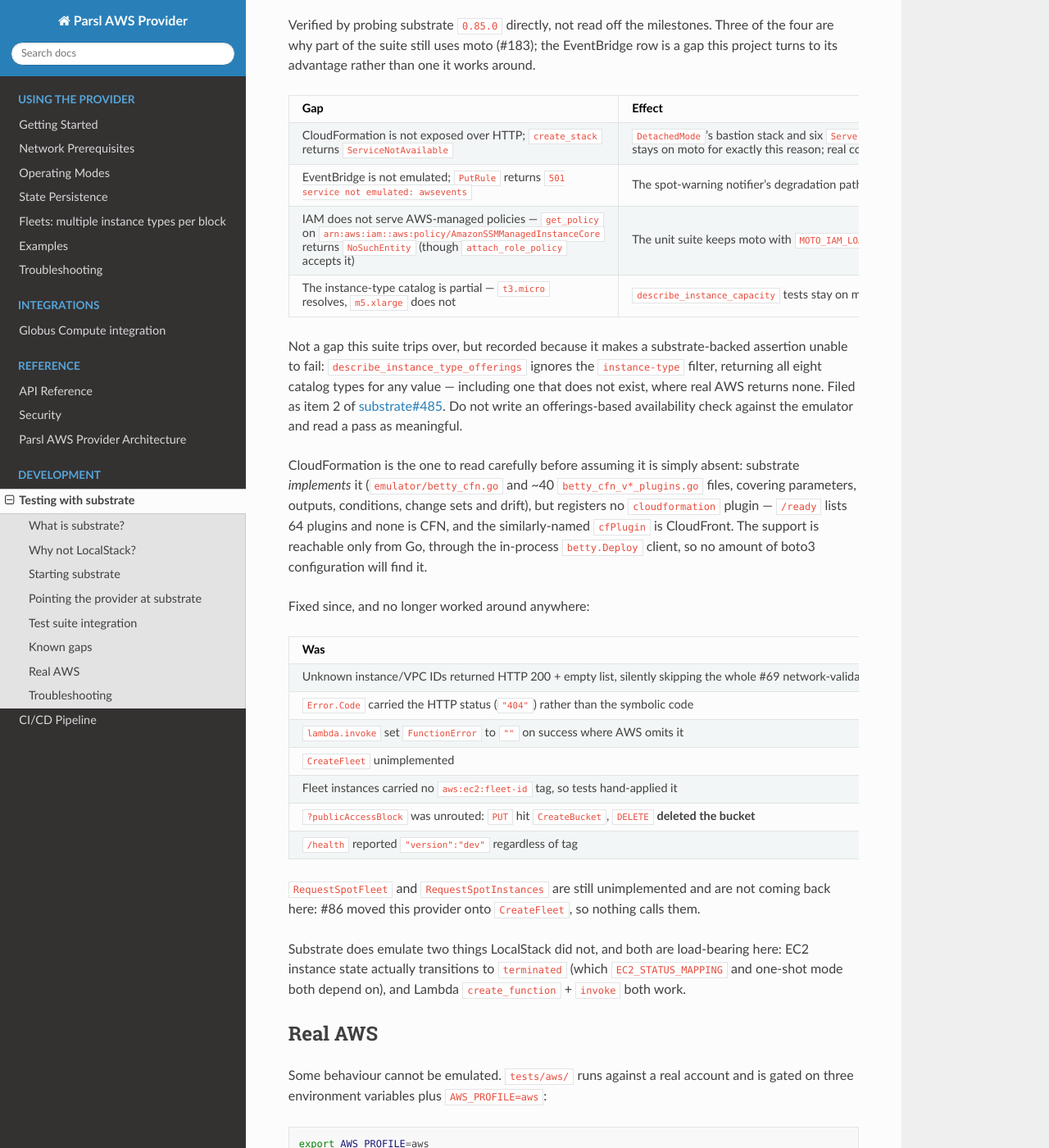
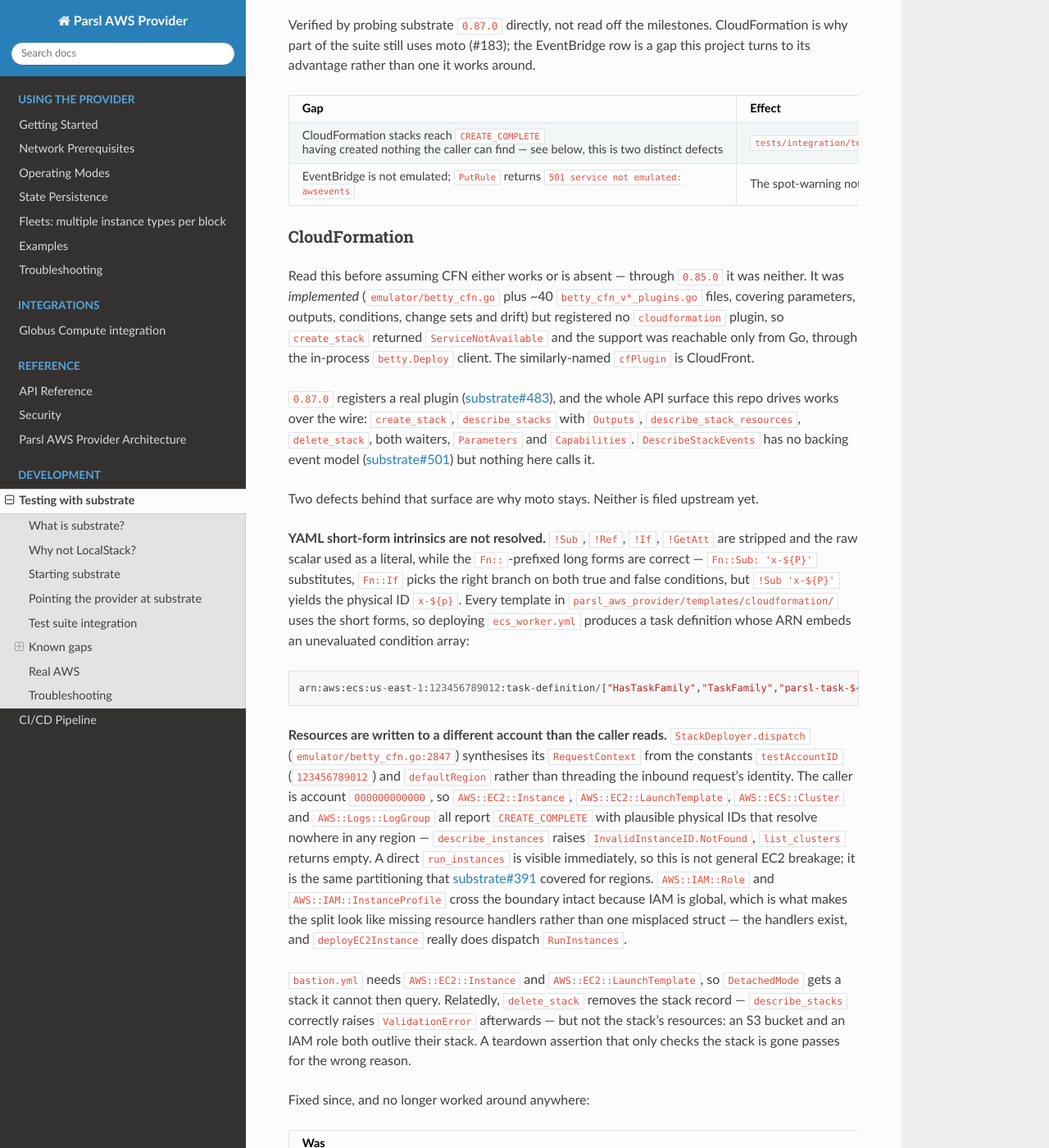
Before and after one commit to scttfrdmn/parsl-aws-provider, a Sphinx documentation site: the page built from docs/substrate_testing.md, in a window 1280 px wide and 1400 px high, scrolled down 3840 px. Shown: the whole window at 82% size. Built offline with Sphinx 7.4.7 and the Read the Docs theme 3.1.0, drawn with Linux system fonts in a browser that asks for light colours; some of the changed text lies outside the part shown.

Commit message:
chore: bump substrate pin to 0.87.0, record what CFN still lacks (#208)
0.87.0 carries all three fixes filed from this repo while probing 0.85.0.
Bumped in docker-compose.substrate.yml and .github/workflows/ci.yml
together, as the compose comment requires.

Verified on the wire against ghcr.io/scttfrdmn/substrate:0.87.0:

  substrate#484 all five service-role managed policies this project
    attaches now resolve through get_policy, with documents and version
    IDs. The old failure was an asymmetry -- attach_role_policy accepted
    an ARN get_policy then denied -- which is what made it read as a
    consumer bug.
  substrate#485 every instance type this project names is in the catalog,
    an unknown type raises InvalidInstanceType, and the offerings
    instance-type filter discriminates (3 AZs for m5.xlarge, 0 for a
    bogus type). The filter had been dead code, so an offerings-based
    availability assertion could not fail.
  substrate#483 a real cloudformation plugin is registered. create_stack,
    describe_stacks with Outputs, describe_stack_resources, delete_stack,
    both waiters, Parameters and Capabilities all work.

tests/integration goes 130 passed / 1 skipped -> 131 passed / 0 skipped
with no test-side change: the CloudFormation guard lifted itself, because
tests/conftest.py probes /_localstack/health instead of hardcoding a
verdict. Conformance suite still 5 passed.

CFN is not yet a moto replacement, so #183 stays open. Two defects sit
behind the working API surface, and docs/substrate_testing.md now records
both with their evidence:

  - YAML short-form intrinsics are not resolved. !Sub, !Ref, !If are
    stripped and the raw scalar used literally, while the Fn:: long forms
    are correct. All five templates in templates/cloudformation/ use the
    short forms, so ecs_worker.yml deploys a task definition whose ARN
    embeds an unevaluated Fn::If array.
  - StackDeployer.dispatch synthesises its RequestContext from the
    constants testAccountID and defaultRegion rather than the inbound
    request, so resources are written to 123456789012 while the caller
    reads 000000000000. EC2, ECS and Logs resources reach CREATE_COMPLETE
    and resolve nowhere; IAM crosses intact because it is global, which
    is what makes the split look like missing handlers.

Neither is filed upstream.

Refs #183

````diff
--- a/docs/substrate_testing.md
+++ b/docs/substrate_testing.md
@@ -37,12 +37,12 @@ any step ran.
 The compose file is pinned to a specific image tag, deliberately — an emulator that
 silently changes under CI turns an unrelated PR red.
 
-`/health` reports the real version as of 0.85.0 — `{"status":"ok","version":"v0.85.0"}` —
+`/health` reports the real version since 0.85.0 — `{"status":"ok","version":"v0.87.0"}` —
 so `make substrate-status` is enough to confirm the pin. Released images used to
 report `"version":"dev"` whatever their tag
 ([substrate#402](https://github.com/scttfrdmn/substrate/issues/402)); against an
 older image, use
-`podman image inspect ghcr.io/scttfrdmn/substrate:0.85.0 --format '{{.Digest}}'`
+`podman image inspect ghcr.io/scttfrdmn/substrate:0.87.0 --format '{{.Digest}}'`
 instead.
 
 When bumping the pin, change it in **two** places — `docker-compose.substrate.yml`
@@ -182,33 +182,68 @@ provider.
 
 ## Known gaps
 
-Verified by probing substrate `0.85.0` directly, not read off the milestones.
-Three of the four are why part of the suite still uses moto (#183); the
-EventBridge row is a gap this project turns to its advantage rather than one it
-works around.
+Verified by probing substrate `0.87.0` directly, not read off the milestones.
+CloudFormation is why part of the suite still uses moto (#183); the EventBridge
+row is a gap this project turns to its advantage rather than one it works around.
 
 | Gap | Effect | Upstream |
 |---|---|---|
-| CloudFormation is not exposed over HTTP; `create_stack` returns `ServiceNotAvailable` | `DetachedMode`'s bastion stack and six `ServerlessMode` tests that drive `cf_client` cannot run here. `tests/integration/test_serverless_mode_spot_fleet_integration.py` stays on moto for exactly this reason; real coverage is in `tests/aws/` | [substrate#483](https://github.com/scttfrdmn/substrate/issues/483) |
+| CloudFormation stacks reach `CREATE_COMPLETE` having created nothing the caller can find — see below, this is two distinct defects | `tests/integration/test_serverless_mode_spot_fleet_integration.py` and `test_detached_mode_spot_fleet_integration.py` stay on moto; real coverage is in `tests/aws/` | [substrate#483](https://github.com/scttfrdmn/substrate/issues/483) reopened the door; the remainder is unfiled |
 | EventBridge is not emulated; `PutRule` returns `501 service not emulated: awsevents` | The spot-warning notifier's degradation path is testable *because* of this. The warning path itself is covered end to end by wiring an SQS queue directly, since the monitor only ever reads warnings through SQS | — |
-| IAM does not serve AWS-managed policies — `get_policy` on `arn:aws:iam::aws:policy/AmazonSSMManagedInstanceCore` returns `NoSuchEntity` (though `attach_role_policy` accepts it) | The unit suite keeps moto with `MOTO_IAM_LOAD_MANAGED_POLICIES=true`, which serves the real policy documents | [substrate#484](https://github.com/scttfrdmn/substrate/issues/484) |
-| The instance-type catalog is partial — `t3.micro` resolves, `m5.xlarge` does not | `describe_instance_capacity` tests stay on moto, which knows the full catalog | [substrate#485](https://github.com/scttfrdmn/substrate/issues/485) |
 
-Not a gap this suite trips over, but recorded because it makes a substrate-backed
-assertion unable to fail: `describe_instance_type_offerings` ignores the
-`instance-type` filter, returning all eight catalog types for any value —
-including one that does not exist, where real AWS returns none. Filed as item 2
-of [substrate#485](https://github.com/scttfrdmn/substrate/issues/485). Do not
-write an offerings-based availability check against the emulator and read a pass
-as meaningful.
+### CloudFormation
 
-CloudFormation is the one to read carefully before assuming it is simply absent:
-substrate *implements* it (`emulator/betty_cfn.go` and ~40
+Read this before assuming CFN either works or is absent — through `0.85.0` it was
+neither. It was *implemented* (`emulator/betty_cfn.go` plus ~40
 `betty_cfn_v*_plugins.go` files, covering parameters, outputs, conditions, change
-sets and drift), but registers no `cloudformation` plugin — `/ready` lists 64
-plugins and none is CFN, and the similarly-named `cfPlugin` is CloudFront. The
-support is reachable only from Go, through the in-process `betty.Deploy` client,
-so no amount of boto3 configuration will find it.
+sets and drift) but registered no `cloudformation` plugin, so `create_stack`
+returned `ServiceNotAvailable` and the support was reachable only from Go, through
+the in-process `betty.Deploy` client. The similarly-named `cfPlugin` is CloudFront.
+
+`0.87.0` registers a real plugin
+([substrate#483](https://github.com/scttfrdmn/substrate/issues/483)), and the whole
+API surface this repo drives works over the wire: `create_stack`, `describe_stacks`
+with `Outputs`, `describe_stack_resources`, `delete_stack`, both waiters,
+`Parameters` and `Capabilities`. `DescribeStackEvents` has no backing event model
+([substrate#501](https://github.com/scttfrdmn/substrate/issues/501)) but nothing
+here calls it.
+
+Two defects behind that surface are why moto stays. Neither is filed upstream yet.
+
+**YAML short-form intrinsics are not resolved.** `!Sub`, `!Ref`, `!If`, `!GetAtt`
+are stripped and the raw scalar used as a literal, while the `Fn::`-prefixed long
+forms are correct — `Fn::Sub: 'x-${P}'` substitutes, `Fn::If` picks the right
+branch on both true and false conditions, but `!Sub 'x-${P}'` yields the physical
+ID `x-${p}`. Every template in `parsl_aws_provider/templates/cloudformation/` uses
+the short forms, so deploying `ecs_worker.yml` produces a task definition whose ARN
+embeds an unevaluated condition array:
+
+```
+arn:aws:ecs:us-east-1:123456789012:task-definition/["HasTaskFamily","TaskFamily","parsl-task-${WorkflowId}-${JobId}"]:1
+```
+
+**Resources are written to a different account than the caller reads.**
+`StackDeployer.dispatch` (`emulator/betty_cfn.go:2847`) synthesises its
+`RequestContext` from the constants `testAccountID` (`123456789012`) and
+`defaultRegion` rather than threading the inbound request's identity. The caller is
+account `000000000000`, so `AWS::EC2::Instance`, `AWS::EC2::LaunchTemplate`,
+`AWS::ECS::Cluster` and `AWS::Logs::LogGroup` all report `CREATE_COMPLETE` with
+plausible physical IDs that resolve nowhere in any region — `describe_instances`
+raises `InvalidInstanceID.NotFound`, `list_clusters` returns empty. A direct
+`run_instances` is visible immediately, so this is not general EC2 breakage; it is
+the same partitioning that
+[substrate#391](https://github.com/scttfrdmn/substrate/issues/391) covered for
+regions. `AWS::IAM::Role` and `AWS::IAM::InstanceProfile` cross the boundary
+intact because IAM is global, which is what makes the split look like missing
+resource handlers rather than one misplaced struct — the handlers exist, and
+`deployEC2Instance` really does dispatch `RunInstances`.
+
+`bastion.yml` needs `AWS::EC2::Instance` and `AWS::EC2::LaunchTemplate`, so
+`DetachedMode` gets a stack it cannot then query. Relatedly, `delete_stack` removes
+the stack record — `describe_stacks` correctly raises `ValidationError` afterwards —
+but not the stack's resources: an S3 bucket and an IAM role both outlive their
+stack. A teardown assertion that only checks the stack is gone passes for the wrong
+reason.
 
 Fixed since, and no longer worked around anywhere:
 
@@ -221,6 +256,8 @@ Fixed since, and no longer worked around anywhere:
 | Fleet instances carried no `aws:ec2:fleet-id` tag, so tests hand-applied it | Substrate stamps it, and now *rejects* manual `aws:`-prefixed keys as reserved — so the old workaround is an error, not merely redundant | [substrate#443](https://github.com/scttfrdmn/substrate/issues/443) |
 | `?publicAccessBlock` was unrouted: `PUT` hit `CreateBucket`, `DELETE` **deleted the bucket** | Routed, so `S3State(create_bucket_if_not_exists=True)` is covered instead of xfailed | [substrate#446](https://github.com/scttfrdmn/substrate/issues/446) |
 | `/health` reported `"version":"dev"` regardless of tag | Reports the real version | [substrate#402](https://github.com/scttfrdmn/substrate/issues/402) |
+| IAM served no service-role managed policies — `get_policy` on `arn:aws:iam::aws:policy/AmazonSSMManagedInstanceCore` raised `NoSuchEntity` for an ARN `attach_role_policy` had just accepted | All five this project attaches resolve, with documents and version IDs | [substrate#484](https://github.com/scttfrdmn/substrate/issues/484) |
+| The instance-type catalog held eight hardcoded types (`m5.xlarge` absent), an unknown type returned HTTP 200 + an empty list, and `describe_instance_type_offerings` ignored the `instance-type` filter entirely — so an offerings-based availability assertion could not fail | Every type this project names resolves, unknown types raise `InvalidInstanceType`, and the offerings filter discriminates | [substrate#485](https://github.com/scttfrdmn/substrate/issues/485) |
 
 `RequestSpotFleet` and `RequestSpotInstances` are still unimplemented and are not
 coming back here: #86 moved this provider onto `CreateFleet`, so nothing calls them.
````
Also changed, not shown: CHANGELOG.md (+30 -0 lines), docker-compose.substrate.yml (+25 -1 lines), 1 other file.
